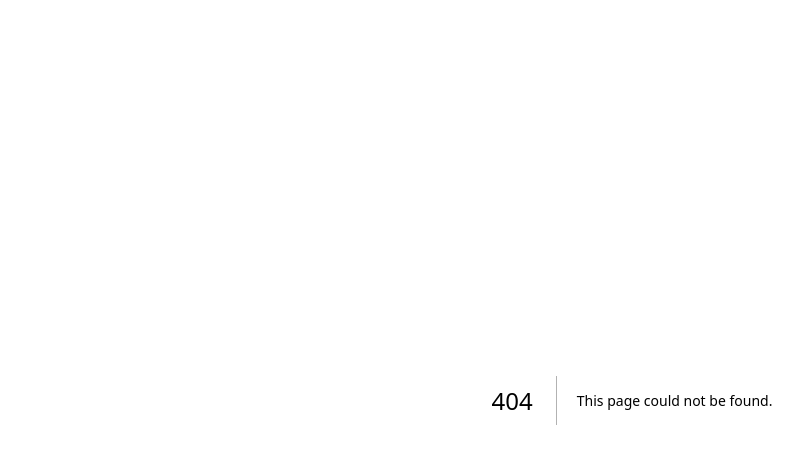
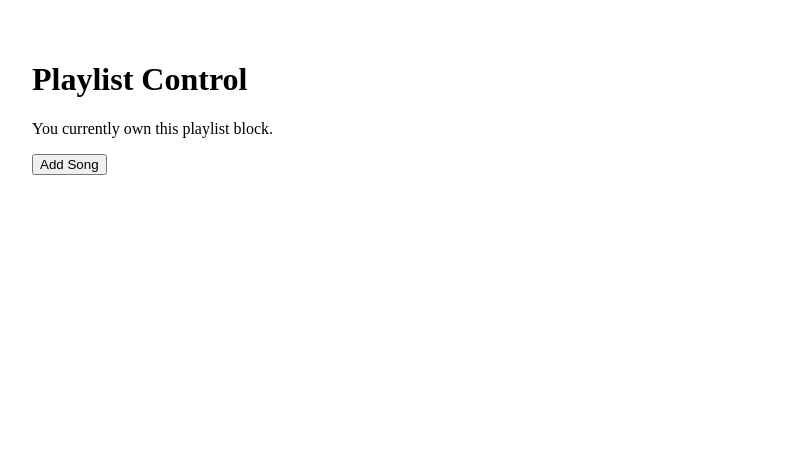
Before and after one commit to ceskam/Jukebox-Auction, a Next.js app in the folder apps/web/: page /playlist in a window 1280 px wide. Before the commit this address had no page. Shown: the top 464 px of the page, without its empty margins (8-811 px from the left). Built offline with nearby package versions, Linux system fonts and the light colour scheme.

Commit message:
Create page.tsx

```diff
--- /dev/null
+++ b/apps/web/app/playlist/page.tsx
@@ -0,0 +1,11 @@
+export default function PlaylistPage() {
+  return (
+    <main style={{ padding: "2rem" }}>
+      <h1>Playlist Control</h1>
+
+      <p>You currently own this playlist block.</p>
+
+      <button>Add Song</button>
+    </main>
+  );
+}
```
